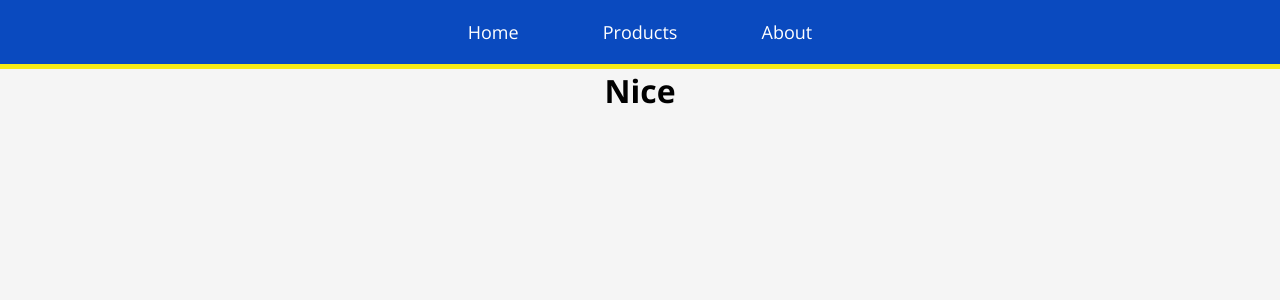
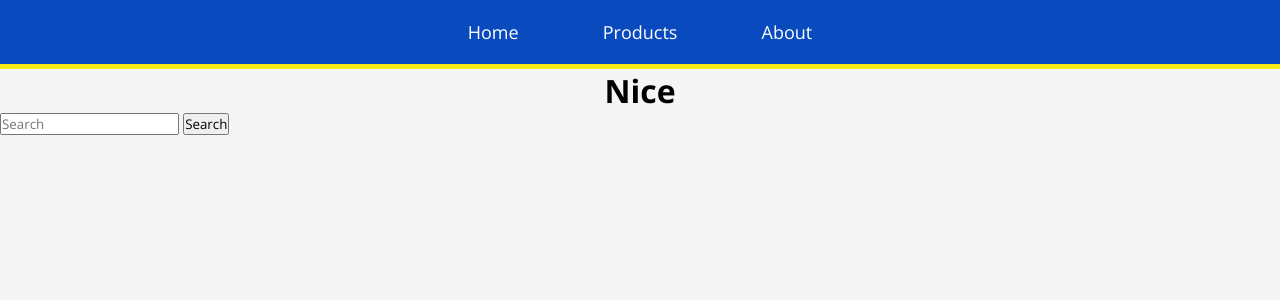
Before and after one commit to SiriusCrack/CS360BestBusy, a Django app: page /store/exact-match in a window 1280 px wide. Shown: the top 300 px of the page. Run offline with Django 4.2, Linux system fonts and the light colour scheme.

Commit message:
added exactMatch search bar that changes page to show search term

```diff
--- a/BestBuy/store/templates/catalog/exact_match.html
+++ b/BestBuy/store/templates/catalog/exact_match.html
@@ -1,5 +1,18 @@
 {% extends "base_generic.html" %}
 
 {% block content %}
-  <h1 class="product_header">Nice</h1>
+<h1 class="product_header">Nice</h1>
+  <form class="d-flex" method="POST" action="{% url 'exactMatch' %}">
+    {% csrf_token %}
+    <input class="form-control me-2" type="search" placeholder="Search" aria-label="Search" name="search">
+    <button class="btn btn-outline-sucess" type="submit">Search</button>
+  </form>
+  {% if search %}
+    searched for {{ search }}
+    <!-- {% for product in product_list %}
+      <li class="product_item">
+        {{product.displaySize}}" {{product.brand}} {{product.displayType}} {{product.productType}}
+      </li>
+    {% endfor %} -->
+  {% endif %}
 {% endblock %}
--- a/BestBuy/store/urls.py
+++ b/BestBuy/store/urls.py
@@ -6,5 +6,5 @@ from django.conf import settings
 urlpatterns = [
     path('', views.index, name='index'),
     path('catalog/', views.ProductListView.as_view(), name='products'),
-    path('exact-match', views.exactMatchListView.as_view(), name='exactMatch'),
+    path('exact-match', views.exactMatch, name='exactMatch'),
 ] + static(settings.STATIC_URL, document_root=settings.STATIC_ROOT)
--- a/BestBuy/store/views.py
+++ b/BestBuy/store/views.py
@@ -16,6 +16,13 @@ def index(request):
     # Render the HTML template index.html with the data in the context variable
     return render(request, 'index.html', context=context)
 
+def exactMatch(request):
+    if request.method == "POST":
+        search = request.POST['search']
+        return render(request, 'catalog/exact_match.html', {'search':search})
+    else:
+        return render(request, 'catalog/exact_match.html')
+
 from django.views import generic
 
 class ProductListView(generic.ListView):
```
